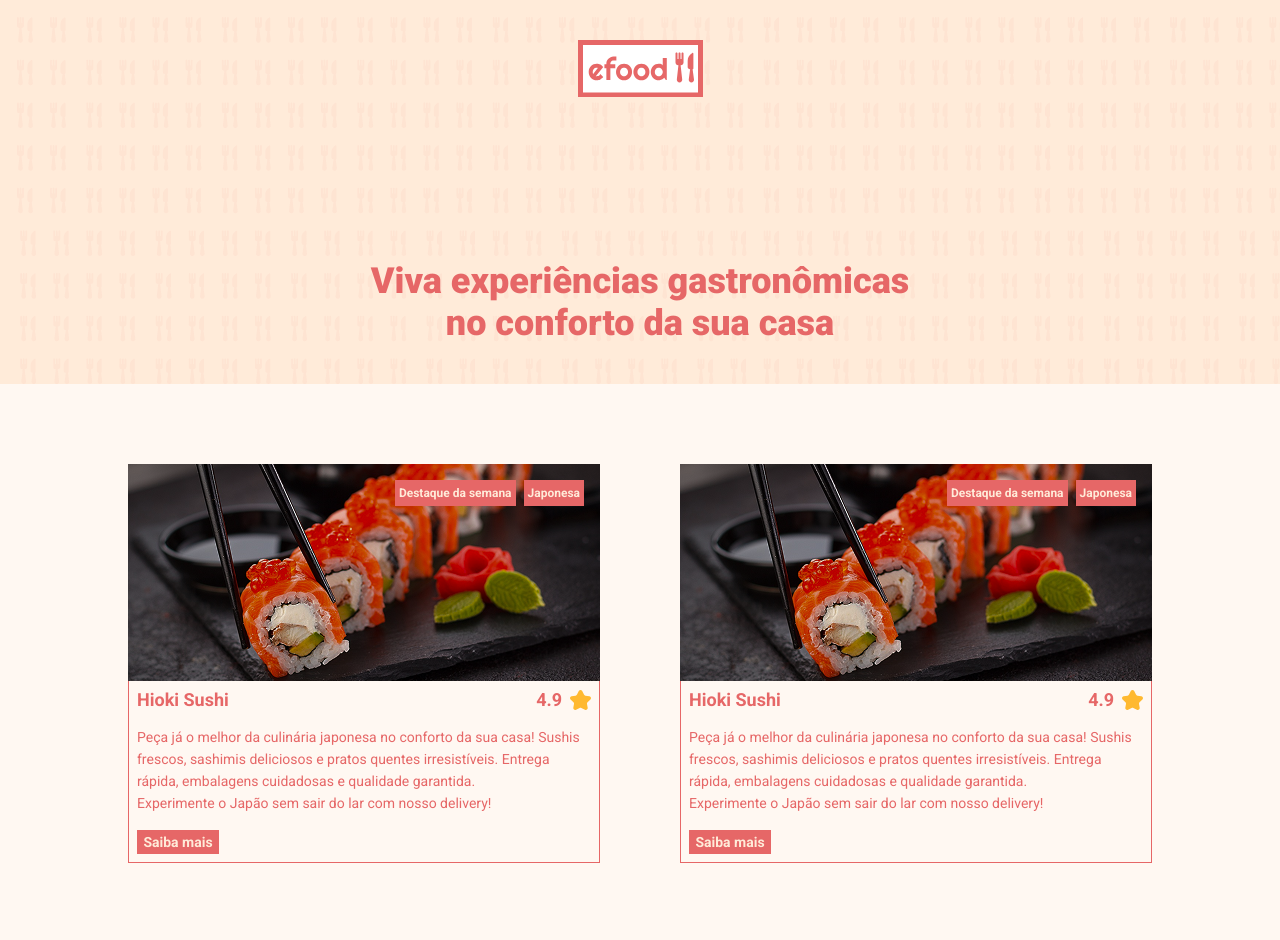
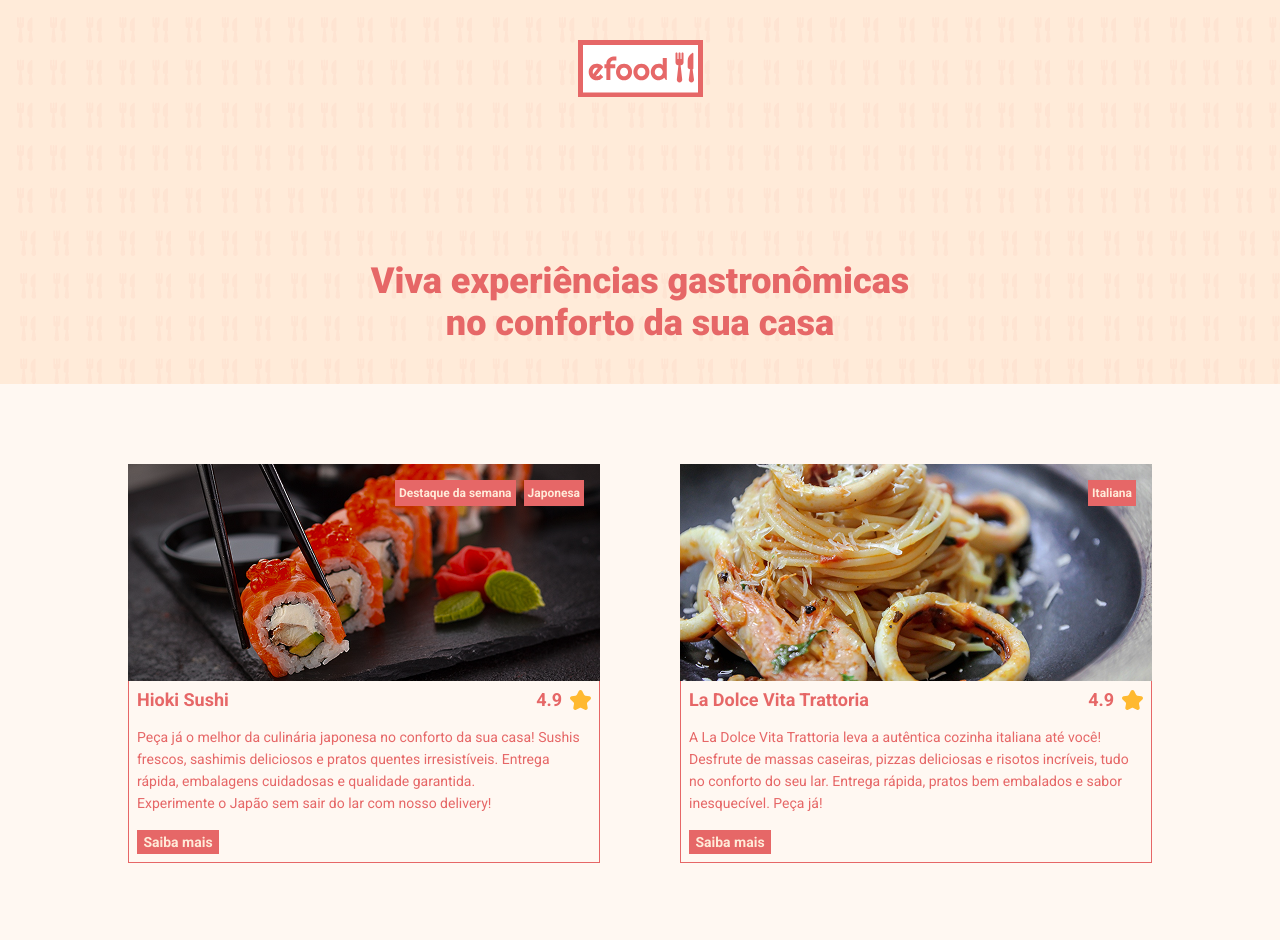
Before and after one commit to pedrof777/efood, a React (Create React App) app: page / in a window 1280 px wide. Shown: the top 940 px of the page. Built offline with nearby package versions, Linux system fonts and the light colour scheme.

Commit message:
feat: Home finalizada

```diff
--- a/src/Components/Header/index.tsx
+++ b/src/Components/Header/index.tsx
@@ -1,8 +1,15 @@
 import imageFundo from '../../assets/images/fundoHeader.svg'
 import logo from '../../assets/images/logo.svg'
-import { FundoHeader, Logo, Title } from './styles'
+import {
+  FundoHeader,
+  Logo,
+  Title,
+  FundoHeaderFoods,
+  TextLeft,
+  TextRight
+} from './styles'
 
-const Header = () => (
+export const HeaderPrincipal = () => (
   <FundoHeader style={{ backgroundImage: `url(${imageFundo})` }}>
     <Logo style={{ backgroundImage: `url(${logo})` }}></Logo>
     <Title>
@@ -11,4 +18,10 @@ const Header = () => (
   </FundoHeader>
 )
 
-export default Header
+export const HeaderFoods = () => (
+  <FundoHeaderFoods style={{ backgroundImage: `url(${imageFundo})` }}>
+    <TextLeft to={'/'}>Restaurantes</TextLeft>
+    <Logo style={{ backgroundImage: `url(${logo})` }}></Logo>
+    <TextRight to={'/'}>0 Produto(s) no carrinho</TextRight>
+  </FundoHeaderFoods>
+)
--- a/src/Components/Header/styles.ts
+++ b/src/Components/Header/styles.ts
@@ -1,7 +1,8 @@
 import styled from 'styled-components'
 import { Cores } from '../../styles'
+import { Link } from 'react-router-dom'
 
-export const FundoHeader = styled.div`
+export const FundoHeader = styled.header`
   height: 384px;
   display: flex;
   background-size: cover;
@@ -24,3 +25,28 @@ export const Title = styled.p`
   text-align: center;
   margin-bottom: 40px;
 `
+//HeaderFOODS
+export const FundoHeaderFoods = styled(FundoHeader)`
+  height: 186px;
+  flex-direction: row;
+`
+
+export const TextLeft = styled(Link)`
+  margin-left: 171px;
+  text-decoration: none;
+  font-size: 18px;
+  font-weight: 900;
+  color: ${Cores.laranja};
+`
+
+export const TextRight = styled(Link)`
+  margin-right: 171px;
+  text-decoration: none;
+  font-size: 18px;
+  font-weight: 900;
+  color: ${Cores.laranja};
+`
+
+export const LogoFoods = styled(Logo)`
+  margin-top: 0px;
+`
--- a/src/Components/Product/index.tsx
+++ b/src/Components/Product/index.tsx
@@ -1,33 +1,44 @@
-import sushi from '../../assets/images/sushi.png'
-import estrela from '../../assets/images/estrela.svg'
 import * as S from './styles'
 import { ButtonLink } from '../Button/styles'
 import { TagContainer } from '../Tag/styles'
+import estrela from '../../assets/images/estrela.svg'
 
-const Produto = () => (
+type Props = {
+  image: string
+  category: string
+  info?: string
+  name: string
+  avaliation: string
+  description: string
+}
+
+const Produto = ({
+  avaliation,
+  category,
+  description,
+  image,
+  info,
+  name
+}: Props) => (
   <div className="container">
     <S.ContainerCard>
       <S.ContainerImg>
-        <img src={sushi} alt="sushi" />
+        <img src={image} alt="sushi" />
       </S.ContainerImg>
       <S.Infos>
-        <TagContainer position="primary">Destaque da semana</TagContainer>
-        <TagContainer position="secondary">Japonesa</TagContainer>
+        {info && <TagContainer position="primary">{info}</TagContainer>}
+        <TagContainer position="secondary">{category}</TagContainer>
       </S.Infos>
       <S.Card>
         <S.ContainerTitle>
-          <S.Title>Hioki Sushi</S.Title>
+          <S.Title>{name}</S.Title>
           <S.ContainerAvaliacao>
-            <p>4.9</p>
+            <p>{avaliation}</p>
             <img src={estrela} alt="estrela" />
           </S.ContainerAvaliacao>
         </S.ContainerTitle>
-        <S.TextCard>
-          Peça já o melhor da culinária japonesa no conforto da sua casa! Sushis
-          frescos, sashimis deliciosos e pratos quentes irresistíveis. Entrega
-          rápida, embalagens cuidadosas e qualidade garantida.
-          <br />
-          Experimente o Japão sem sair do lar com nosso delivery!
+        <S.TextCard style={{ whiteSpace: 'pre-line' }}>
+          {description}
         </S.TextCard>
         <ButtonLink title={'Saiba mais'} to={'/saibamais'}>
           Saiba mais
--- a/src/Components/ProductList/index.tsx
+++ b/src/Components/ProductList/index.tsx
@@ -1,15 +1,25 @@
+import Food from '../../models/Food'
 import Produto from '../Product'
 import { ContainerProduct } from './styles'
 
-const Productlist = () => (
+type Props = {
+  foods: Food[]
+}
+
+const Productlist = ({ foods }: Props) => (
   <div className="container">
     <ContainerProduct>
-      <Produto />
-      <Produto />
-      <Produto />
-      <Produto />
-      <Produto />
-      <Produto />
+      {foods.map((food) => (
+        <Produto
+          key={food.id}
+          avaliation={food.avaliation}
+          category={food.category}
+          description={food.description}
+          image={food.image}
+          info={food.infos}
+          name={food.name}
+        />
+      ))}
     </ContainerProduct>
   </div>
 )
--- a/src/Components/Tag/index.tsx
+++ b/src/Components/Tag/index.tsx
@@ -1,8 +1,10 @@
+import { ReactNode } from 'react'
+
 import { TagContainer } from './styles'
 
 export type Props = {
   position?: 'primary' | 'secondary'
-  children: string
+  children: ReactNode
 }
 
 const Tag = ({ children, position }: Props) => (
--- a/src/pages/Home/index.tsx
+++ b/src/pages/Home/index.tsx
@@ -1,10 +1,71 @@
-import Header from '../../Components/Header'
+import { HeaderFoods, HeaderPrincipal } from '../../Components/Header'
 import Productlist from '../../Components/ProductList'
+import Food from '../../models/Food'
+import sushi from '../../assets/images/sushi.png'
+import macarrao from '../../assets/images/macarrao.png'
+
+const restaurantes: Food[] = [
+  {
+    id: 1,
+    avaliation: '4.9',
+    category: 'Japonesa',
+    description:
+      'Peça já o melhor da culinária japonesa no conforto da sua casa! Sushis frescos, sashimis deliciosos e pratos quentes irresistíveis. Entrega rápida, embalagens cuidadosas e qualidade garantida. \n Experimente o Japão sem sair do lar com nosso delivery!',
+    image: sushi,
+    name: 'Hioki Sushi',
+    infos: 'Destaque da semana'
+  },
+  {
+    id: 2,
+    avaliation: '4.9',
+    category: 'Italiana',
+    description:
+      'A La Dolce Vita Trattoria leva a autêntica cozinha italiana até você! Desfrute de massas caseiras, pizzas deliciosas e risotos incríveis, tudo no conforto do seu lar. Entrega rápida, pratos bem embalados e sabor inesquecível. Peça já!',
+    image: macarrao,
+    name: 'La Dolce Vita Trattoria'
+  },
+  {
+    id: 2,
+    avaliation: '4.9',
+    category: 'Italiana',
+    description:
+      'A La Dolce Vita Trattoria leva a autêntica cozinha italiana até você! Desfrute de massas caseiras, pizzas deliciosas e risotos incríveis, tudo no conforto do seu lar. Entrega rápida, pratos bem embalados e sabor inesquecível. Peça já!',
+    image: macarrao,
+    name: 'La Dolce Vita Trattoria'
+  },
+  {
+    id: 2,
+    avaliation: '4.9',
+    category: 'Italiana',
+    description:
+      'A La Dolce Vita Trattoria leva a autêntica cozinha italiana até você! Desfrute de massas caseiras, pizzas deliciosas e risotos incríveis, tudo no conforto do seu lar. Entrega rápida, pratos bem embalados e sabor inesquecível. Peça já!',
+    image: macarrao,
+    name: 'La Dolce Vita Trattoria'
+  },
+  {
+    id: 2,
+    avaliation: '4.9',
+    category: 'Italiana',
+    description:
+      'A La Dolce Vita Trattoria leva a autêntica cozinha italiana até você! Desfrute de massas caseiras, pizzas deliciosas e risotos incríveis, tudo no conforto do seu lar. Entrega rápida, pratos bem embalados e sabor inesquecível. Peça já!',
+    image: macarrao,
+    name: 'La Dolce Vita Trattoria'
+  },
+  {
+    id: 2,
+    avaliation: '4.9',
+    category: 'Italiana',
+    description:
+      'A La Dolce Vita Trattoria leva a autêntica cozinha italiana até você! Desfrute de massas caseiras, pizzas deliciosas e risotos incríveis, tudo no conforto do seu lar. Entrega rápida, pratos bem embalados e sabor inesquecível. Peça já!',
+    image: macarrao,
+    name: 'La Dolce Vita Trattoria'
+  }
+]
 
 const Home = () => (
   <>
-    <Header />
-    <Productlist />
+    <HeaderPrincipal />
+    <Productlist foods={restaurantes} />
   </>
 )
 
--- /dev/null
+++ b/src/pages/SaibaMais/index.tsx
@@ -0,0 +1,9 @@
+import { HeaderFoods } from '../../Components/Header'
+
+const SaibaMais = () => (
+  <>
+    <HeaderFoods />
+  </>
+)
+
+export default SaibaMais
--- a/src/routes.tsx
+++ b/src/routes.tsx
@@ -1,9 +1,11 @@
 import { Route, Routes } from 'react-router-dom'
 import Home from './pages/Home'
+import SaibaMais from './pages/SaibaMais'
 
 const Rotas = () => (
   <Routes>
     <Route path="/" element={<Home />} />
+    <Route path="/saibamais" element={<SaibaMais />} />
   </Routes>
 )
 export default Rotas
--- a/src/styles.ts
+++ b/src/styles.ts
@@ -15,7 +15,7 @@ export const GlobalCss = createGlobalStyle`
   }
 
   body{
-    background-color: ${Cores.laranjaClaro}
+    background-color: ${Cores.laranjaClaro};
   }
 
   .container{
```
Also changed, not shown: src/assets/images/macarrao.png (added).
